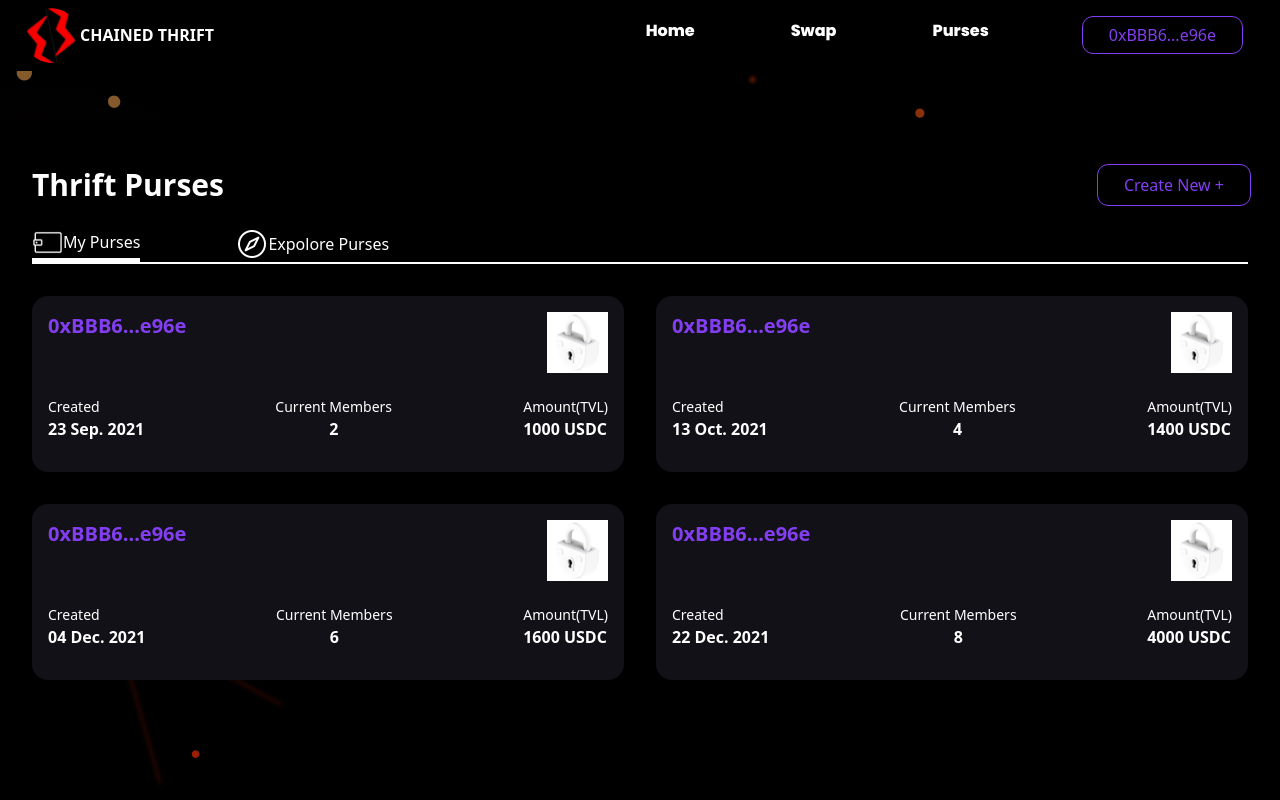
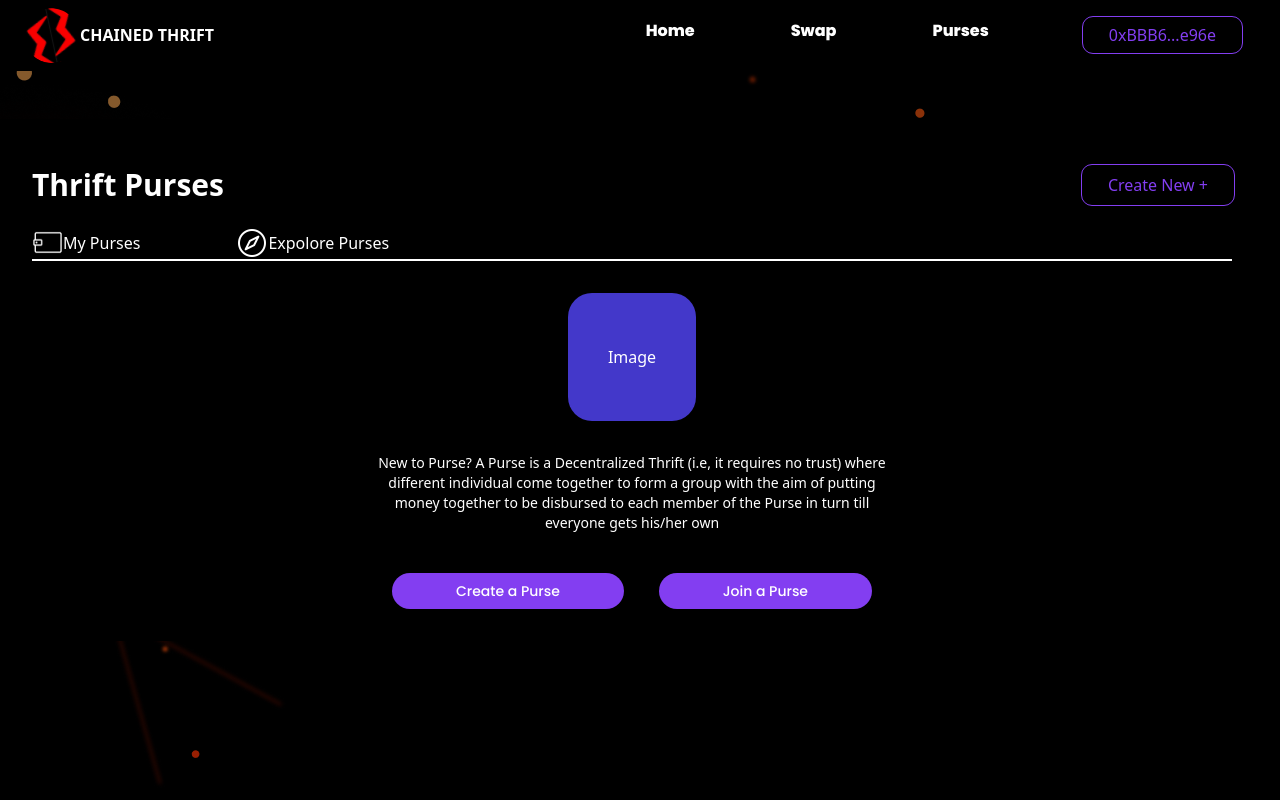
Before and after one commit to Bloceducare/chainedThrift, a React (Create React App) app in the folder client/: page /app/purses in a window 1280 px wide. Built offline with nearby package versions, Linux system fonts and the light colour scheme; a web font is replaced by a local one.

Commit message:
implemented empty purse

```diff
--- a/client/src/pages/purses/index.jsx
+++ b/client/src/pages/purses/index.jsx
@@ -4,10 +4,11 @@ import { innerNav } from "../../static/data";
 import Navbar from "../../components/appHeader";
 import { purseData } from "../../static/data";
 import PurseList from "../../layout/purseLayout/components/purseList";
+import NoPurse from "../../layout/purseLayout/components/noPurse";
 
 const Purses = () => {
   const navigate = useNavigate();
-  const [category, setCategory] = useState("myPurses");
+  const [category, setCategory] = useState("noPurse");
   const [createPurseModal, setCreatePurseModal] = React.useState(false);
   const [purseDetailModal, setPurseDetailModal] = React.useState(false);
   // const [selectedPurse, setSelectPurse] = useState(null);
@@ -19,11 +20,11 @@ const Purses = () => {
   };
   useEffect(() => {}, [category]);
   return (
-    <section className="bg-overlay-img bg-dark-1 h-screen flex justify-center h-auto">
+    <section className="bg-overlay-img bg-dark-1 flex justify-center h-screen pb-8">
       <div className="container">
         <Navbar data={innerNav} />
-        <section className="bg-dark-1 px-8 mt-12">
-          <div className="flex justify-between pt-12">
+        <section className="bg-dark-1 pl-4 md:pl-8 pr-4 md:pr-12 mt-12">
+          <div className="flex justify-between pt-4 md:pt-12">
             <p className="font-Montserrat leading-tight font-bold lg:text-3xl md:text-lg text-white-1">
               Thrift Purses
             </p>
@@ -41,7 +42,7 @@ const Purses = () => {
                 className={
                   category === "myPurses"
                     ? "flex items-center border-b-4 border-b-white cursor-pointer lg:mr-12"
-                    : "flex items-center cursor-pointer lg:mr-12"
+                    : "flex items-center cursor-pointer md:mr-12"
                 }
                 onClick={() => setCategory("myPurses")}
               >
@@ -69,7 +70,7 @@ const Purses = () => {
               </div>
             </div>
           </div>
-          <div className="mt-8">
+          <div className="mt-8 pb-8">
             {category === "myPurses" && (
               <PurseList list={purseData.myPurses} onAction={handleClick} />
             )}
@@ -79,10 +80,16 @@ const Purses = () => {
                 onAction={handleClick}
               />
             )}
+            {category === "noPurse" && (
+              <NoPurse
+                openCreatePurse={setCreatePurseModal}
+                openJoinPurse={setPurseDetailModal}
+              />
+            )}
           </div>
         </section>
       </div>
-      {/* <!-- Create Modal --> */}
+      {/* <!-- Create Purse Modal --> */}
       {createPurseModal ? (
         <>
           <div className="justify-center items-center backdrop-blur-sm shadow-lg flex overflow-x-hidden overflow-y-auto fixed inset-0 z-50 outline-none focus:outline-none">
@@ -104,11 +111,11 @@ const Purses = () => {
                   </button>
                 </div>
                 {/*body*/}
-                <form class="px-2 pb-4 space-y-1 lg:px-4" action="#">
+                <form className="px-2 pb-4 space-y-1 lg:px-4" action="#">
                   <div>
                     <label
-                      for="email"
-                      class="block mb-2 text-sm font-thin text-white-1"
+                      htmlFor="email"
+                      className="block mb-2 text-sm font-thin text-white-1"
                     >
                       Amount in DAI
                     </label>
@@ -116,15 +123,15 @@ const Purses = () => {
                       type="text"
                       name="amount"
                       id="amount"
-                      class="border border-gray-7 bg-dark-4 text-sm text-white-1 rounded-lg focus:ring-blue-500 focus:border-blue-500 block w-full p-2.5 dark:border-gray-500 dark:placeholder-gray-400 dark:text-white"
+                      className="border border-gray-7 bg-dark-4 text-sm text-white-1 rounded-lg focus:ring-blue-500 focus:border-blue-500 block w-full p-2.5 dark:border-gray-500 dark:placeholder-gray-400 dark:text-white"
                       placeholder="name@company.com"
                       required
                     />
                   </div>
                   <div>
                     <label
-                      for="members"
-                      class="block mb-2 text-sm font-thin text-white-1"
+                      htmlFor="members"
+                      className="block mb-2 text-sm font-thin text-white-1"
                     >
                       Number of Members
                     </label>
@@ -133,14 +140,14 @@ const Purses = () => {
                       name="members"
                       id="members"
                       placeholder="2"
-                      class="bg-dark-4 border border-gray-300 text-sm text-white-1 rounded-lg focus:ring-blue-500 focus:border-blue-500 block w-full p-2.5 dark:bg-gray-600 dark:border-gray-500 dark:placeholder-gray-400 dark:text-white"
+                      className="bg-dark-4 border border-gray-300 text-sm text-white-1 rounded-lg focus:ring-blue-500 focus:border-blue-500 block w-full p-2.5 dark:bg-gray-600 dark:border-gray-500 dark:placeholder-gray-400 dark:text-white"
                       required
                     />
                   </div>
                   <div>
                     <label
-                      for="frequency"
-                      class="block mb-2 text-sm font-thin text-white-1"
+                      htmlFor="frequency"
+                      className="block mb-2 text-sm font-thin text-white-1"
                     >
                       Frequency (In Days)
                     </label>
@@ -149,14 +156,14 @@ const Purses = () => {
                       name="members"
                       id="members"
                       placeholder="2"
-                      class="bg-dark-4 border border-gray-300 text-sm text-white-1 rounded-lg focus:ring-blue-500 focus:border-blue-500 block w-full p-2.5 dark:bg-gray-600 dark:border-gray-500 dark:placeholder-gray-400 dark:text-white"
+                      className="bg-dark-4 border border-gray-300 text-sm text-white-1 rounded-lg focus:ring-blue-500 focus:border-blue-500 block w-full p-2.5 dark:bg-gray-600 dark:border-gray-500 dark:placeholder-gray-400 dark:text-white"
                       required
                     />
                   </div>
                   <div>
                     <label
-                      for="members"
-                      class="block mb-2 text-sm font-thin text-white-1"
+                      htmlFor="members"
+                      className="block mb-2 text-sm font-thin text-white-1"
                     >
                       Number of Members
                     </label>
@@ -165,7 +172,7 @@ const Purses = () => {
                       name="members"
                       id="members"
                       placeholder="2"
-                      class="bg-dark-4 border border-gray-300 text-sm text-white-1 rounded-lg focus:ring-blue-500 focus:border-blue-500 block w-full p-2.5 dark:bg-gray-600 dark:border-gray-500 dark:placeholder-gray-400 dark:text-white"
+                      className="bg-dark-4 border border-gray-300 text-sm text-white-1 rounded-lg focus:ring-blue-500 focus:border-blue-500 block w-full p-2.5 dark:bg-gray-600 dark:border-gray-500 dark:placeholder-gray-400 dark:text-white"
                       required
                     />
                   </div>
@@ -190,11 +197,11 @@ const Purses = () => {
           <div className="justify-center items-center backdrop-blur-sm shadow-lg flex overflow-x-hidden overflow-y-auto fixed inset-0 z-50 outline-none focus:outline-none">
             <div className="relative px-4 w-full max-w-md h-full md:h-auto">
               {/*content*/}
-              <div className="border-0 rounded-lg bg-dark-4 shadow-lg relative flex flex-col w-full bg-white outline-none focus:outline-none">
+              <div className="border-0 rounded-lg bg-dark-4 shadow-lg relative flex flex-col w-full outline-none focus:outline-none">
                 {/*header*/}
                 <div className="flex items-start justify-between pt-5 pb-2 px-4 rounded-t">
                   <h3 className="Poppins text-base font-semibold text-white-1">
-                    Create a Purse
+                    Account
                   </h3>
                   <button
                     className="p-1 ml-auto border-0 text-white-1 opacity-5 float-right text-3xl leading-none font-semibold outline-none focus:outline-none"
@@ -223,7 +230,7 @@ const Purses = () => {
                       <img
                         src="/assets/lock.svg"
                         alt="coin"
-                        className="img-responsive"
+                        className="img-responsive rounded-2xl"
                       />
                     </div>
                   </div>
@@ -275,7 +282,7 @@ const Purses = () => {
                         className="flex flex-row-reverse pt-4"
                         onClick={() => navigate("/app/purse/1234")}
                       >
-                        <p className="text-green-1 font-thin text-sm">
+                        <p className="text-green-1 font-thin text-sm cursor-pointer">
                           This purse is now Open!
                         </p>
                       </div>
@@ -288,7 +295,6 @@ const Purses = () => {
           <div className="opacity-25 fixed inset-0 z-40 bg-black"></div>
         </>
       ) : null}
-
     </section>
   );
 };
```
